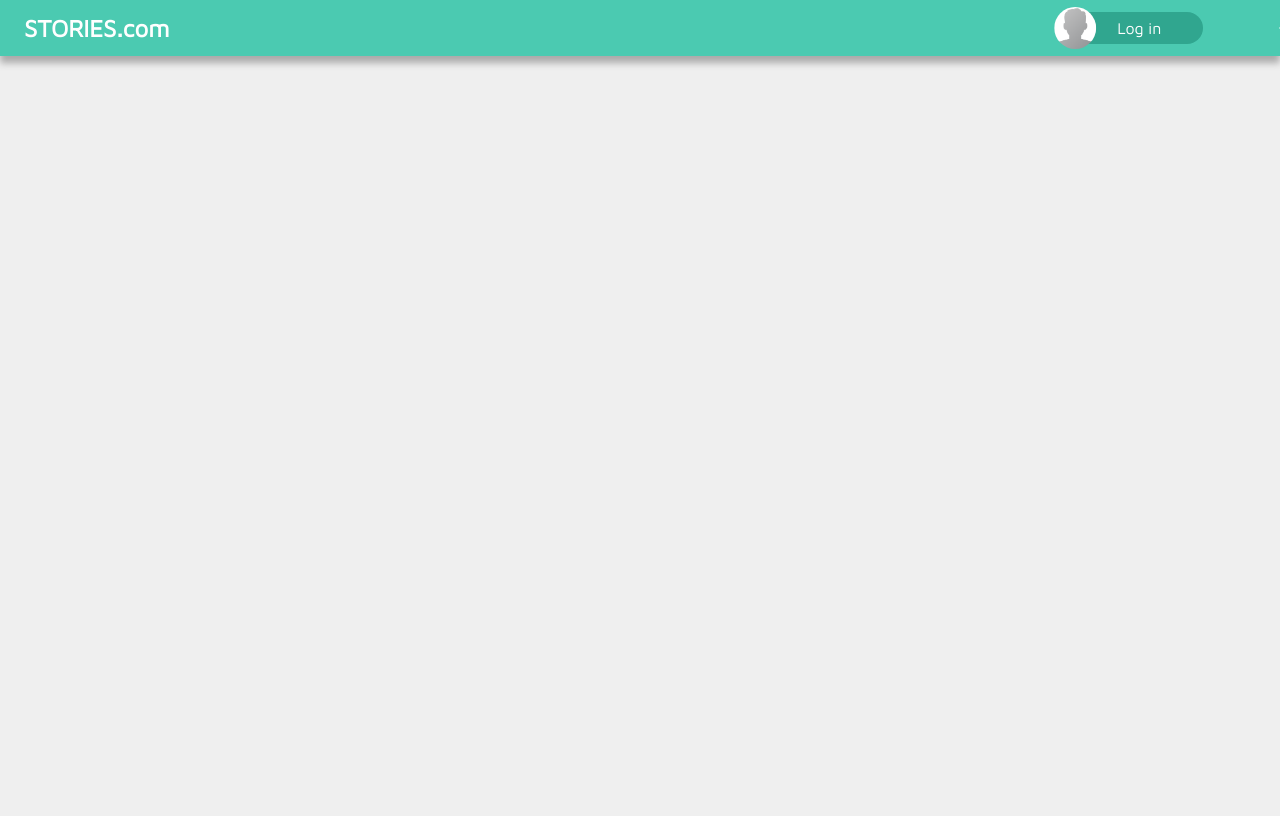
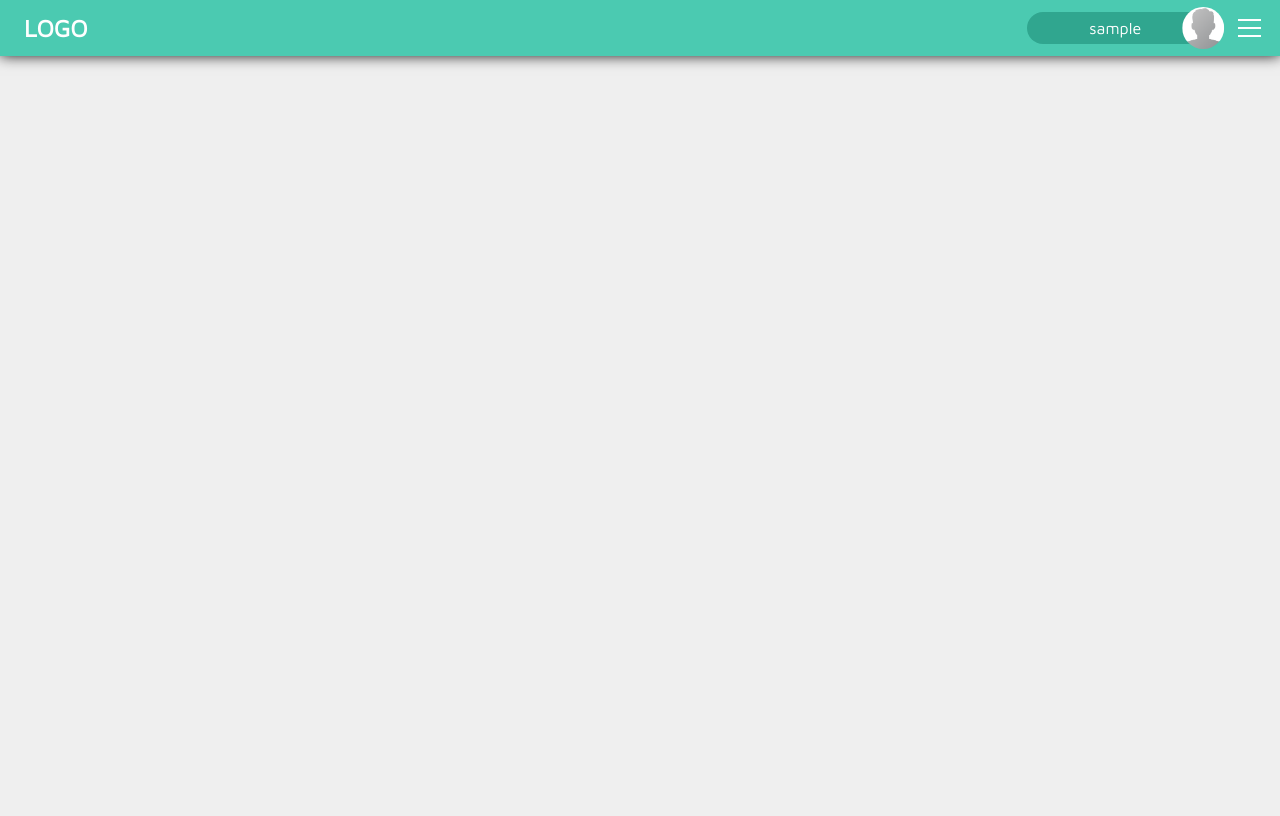
Before and after one commit to xRuiAlves/FEUP-LTW-Proj, a PHP site: page /templates/header.php in a window 1280 px wide. Run offline with PHP 8.4, Linux system fonts and the light colour scheme; the visitor is signed in with stand-in values (Sample User, id 1); some libraries are stand-ins or nearby versions.

Commit message:
/basic_template:

```diff
--- a/src/api/index.php
+++ b/src/api/index.php
@@ -1,4 +1,6 @@
 <?php
+    session_start();
+
     include_once($_SERVER['DOCUMENT_ROOT'] . '/api/story.php');
     include_once($_SERVER['DOCUMENT_ROOT'] . '/api/user.php');
     include_once($_SERVER['DOCUMENT_ROOT'] . '/api/comment.php');
@@ -11,8 +13,6 @@
     handleRequest($request, $method);
 
     function handleRequest($request, $method) {
-
-        session_start();
 
         $req = array_shift($request);
 
--- a/src/css/modal.css
+++ b/src/css/modal.css
@@ -11,7 +11,7 @@ body #modal-container{
     text-align: center;
     overflow-y: auto;
     opacity: 0;
-    background-color: rgba(0,0,0,0.5);
+    background-color: rgba(0,0,0,0.6);
     transform: translate(0%, 50%);
     transition: opacity 0.3s linear, transform 0.3s ease-out;
 }
@@ -24,12 +24,19 @@ body.modal-open #modal-container{
 
 .modal-box{
     color: var(--main-color-light);
+    transition: width 0.3s ease;
     display: inline-block;
     background-color: white;
     font-size: 1.1em;
     border-radius: 0.5em;
     padding: 1.5em;
     max-width: 50em;
+}
+
+@media only screen and (min-width: 700px){
+    .modal-box{
+        min-width: 20em;
+    }
 }
 
 .modal-box input{
--- a/src/css/navbar.css
+++ b/src/css/navbar.css
@@ -1,5 +1,5 @@
 :root{
-    --slider-width: 8em;
+    --slider-width: 11em;
     --slider-text-height: 2em;
     --slider-image-size: 2.6em;
     --top-bar-height: 3.5em;
@@ -20,13 +20,14 @@
     width: 100%;
     height: var(--top-bar-height);
     background-color: var(--main-color);
-    box-shadow: 0px 7px 7px var(--main-color-light);
+    box-shadow: 0px -1px 14px black;
     display: flex;
     flex-direction: row;
     justify-content: space-between;
     align-items: center;
     overflow: hidden;
     position: sticky;
+    top: 0;
 }
 
 #topbar .nav-bar-right-section{
@@ -48,8 +49,8 @@
 }
 
 #topbar #login_slider > .slider_text{
+    display: inline-block;
     position:relative;
-    display: inline-block;
     background-color: var(--main-color-dark);
     border-radius: Calc(var(--slider-text-height) / 2);
     overflow: hidden;
@@ -65,6 +66,7 @@
     width:100%;
     display: inline-block;
     transition: transform var(--slider-animation-duration) ease-in-out;
+    cursor: pointer;
 }
 
 #topbar #login_slider > .slider_text div.left{
@@ -132,6 +134,7 @@
 /*********************** HAMBURGUER ************************/
 /***********************************************************/
 
+
 #topbar .nav-bar-right-section #login_slider ~ #side-menu-hamburguer{
     display: flex;
     position: relative;
--- a/src/css/palette.css
+++ b/src/css/palette.css
@@ -7,6 +7,8 @@
     --text-color: #333;
     --text-color-light: #ffffff;
 
-    --color-warning-background: #f2dca2;
-    --color-warning-text: #82630e;
+    --color-warning-background: #f2b8b8;
+    --color-warning-text: #752d2d;
+
+    --button-highlight-color: #dceeea;
 }
--- a/src/css/style.css
+++ b/src/css/style.css
@@ -74,10 +74,11 @@ input, button{
     color: inherit;
     border-bottom: 1px var(--main-color) solid;
     height: 2.5em;
+    padding-top: 0.8em;
 }
 
 input[type="submit"], button{
-    border: 0.1em var(--main-color) solid;
+    border: 0;
     color: var(--main-color-dark);
     margin: 1em 0em;
     border-radius: 2em;
@@ -85,7 +86,7 @@ input[type="submit"], button{
 }
 
 input[type="submit"]:hover, button:hover{
-    background-color: var(--background-color);
+    background-color: var(--button-highlight-color);
 }
 
 .notification.warning{
--- a/src/js/navbar.js
+++ b/src/js/navbar.js
@@ -6,8 +6,7 @@ window.addEventListener('load', function() {
     let page_content = document.getElementById('page-content');
     login_slider.addEventListener("click", () => {
         if(login_slider.classList.contains('active')){
-                side_menu.classList.remove('active');
-                login_slider.classList.remove('active');
+            //GO TO PROFILE PAGE
         }else{
             showLoginForm().then(() => {
                 login_slider.classList.add('active');
--- a/src/templates/env.php
+++ b/src/templates/env.php
@@ -1,5 +1,5 @@
 <?php
-    $_env_website_name = "STORIES.com";
+    $_env_website_name = "LOGO";
     $_env_login = "Log in";
     $_env_default_profile_img = "./images/default_profile.png";
 ?>
--- a/src/templates/header.php
+++ b/src/templates/header.php
@@ -1,11 +1,13 @@
 <?php
+    session_start();
+
     include_once($_SERVER['DOCUMENT_ROOT'] . '/templates/env.php');
 
     $sideMenuEntries = [
-        (object) ['text' => 'Add new story', 'icon' => 'fa-plus', 'href' => '#'],
-        (object) ['text' => 'Profile', 'icon' => 'fa-user', 'href' => '#'],
-        (object) ['text' => 'Settings', 'icon' => 'fa-cog', 'href' => '#'],
-        (object) ['text' => 'Log out', 'icon' => 'fa-sign-out-alt', 'href' => '#']
+        (object) ['text' => 'Add new story', 'icon' => 'fa-plus', 'onclick' => '#'],
+        (object) ['text' => 'Profile', 'icon' => 'fa-user', 'onclick' => '#'],
+        (object) ['text' => 'Settings', 'icon' => 'fa-cog', 'onclick' => '#'],
+        (object) ['text' => 'Log out', 'icon' => 'fa-sign-out-alt', 'onclick' => 'showLogOutModal()']
     ]
 ?>
 
@@ -15,8 +17,8 @@
     <meta charset="UTF-8">
     <meta name="viewport" content="width=device-width, initial-scale=1.0">
     <link href="https://fonts.googleapis.com/css?family=Maven+Pro" rel="stylesheet">
-    <link rel="stylesheet" href="https://use.fontawesome.com/releases/v5.5.0/css/all.css" integrity="sha384-B4dIYHKNBt8Bc12p+WXckhzcICo0wtJAoU8YZTY5qE0Id1GSseTk6S+L3BlXeVIU" crossorigin="anonymous">
-    <link rel="stylesheet" href="css/style.css">
+    <!--link rel="stylesheet" href="https://use.fontawesome.com/releases/v5.5.0/css/all.css" integrity="sha384-B4dIYHKNBt8Bc12p+WXckhzcICo0wtJAoU8YZTY5qE0Id1GSseTk6S+L3BlXeVIU" crossorigin="anonymous">
+    --><link rel="stylesheet" href="css/style.css">
     <script src="js/navbar.js"></script>
     <script src="js/storiesRenderer.js"></script>
     <script src="js/modal.js"></script>
@@ -29,14 +31,14 @@
         <h1><?=$_env_website_name?></h1>
         <ul class="page-side-menu">
             <?php foreach($sideMenuEntries as $entry){ ?>
-                        <li><a href="<?=$entry->href?>"><?=$entry->text?><i class="fas <?=$entry->icon?>"></i></a></li>
+                        <li><div onclick="<?=$entry->onclick?>"><?=$entry->text?><i class="fas <?=$entry->icon?>"></i></div></li>
             <?php } ?>
         </ul>
         <div class="nav-bar-right-section">
-            <div id="login_slider">
+            <div id="login_slider" class="<?=isset($_SESSION['username']) ? 'active' : '' ?>">
                 <div class="slider_text">
                     <div class="left"><?=$_env_login?></div>
-                    <div class="right">Henrique</div>
+                    <div class="right"><?=$_SESSION['username']?></div>
                 </div>
                 <img src="<?=$_env_default_profile_img ?>"/>
             </div>
```
Also changed, not shown: src/js/login.js (+55 -4 lines).
